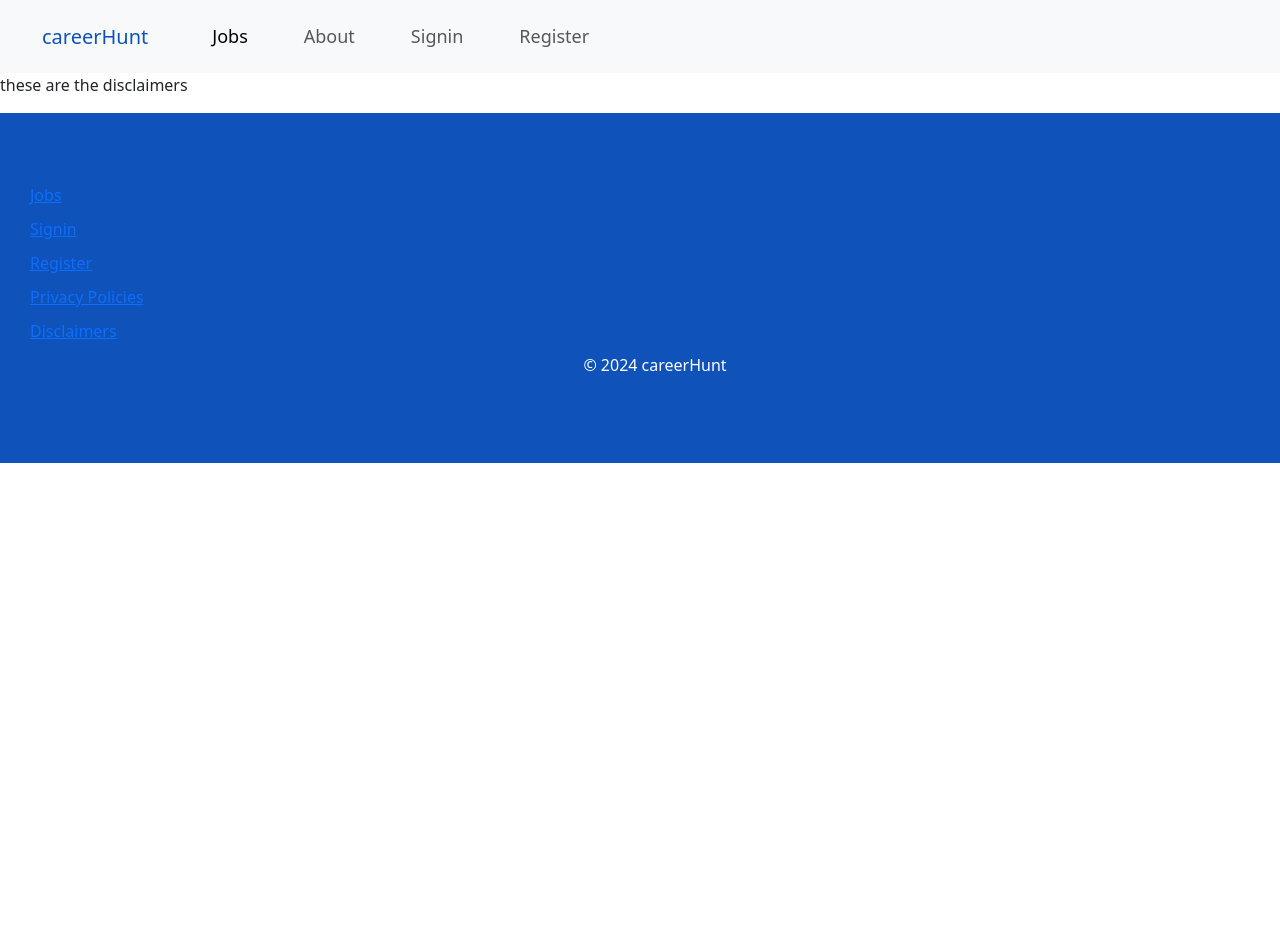
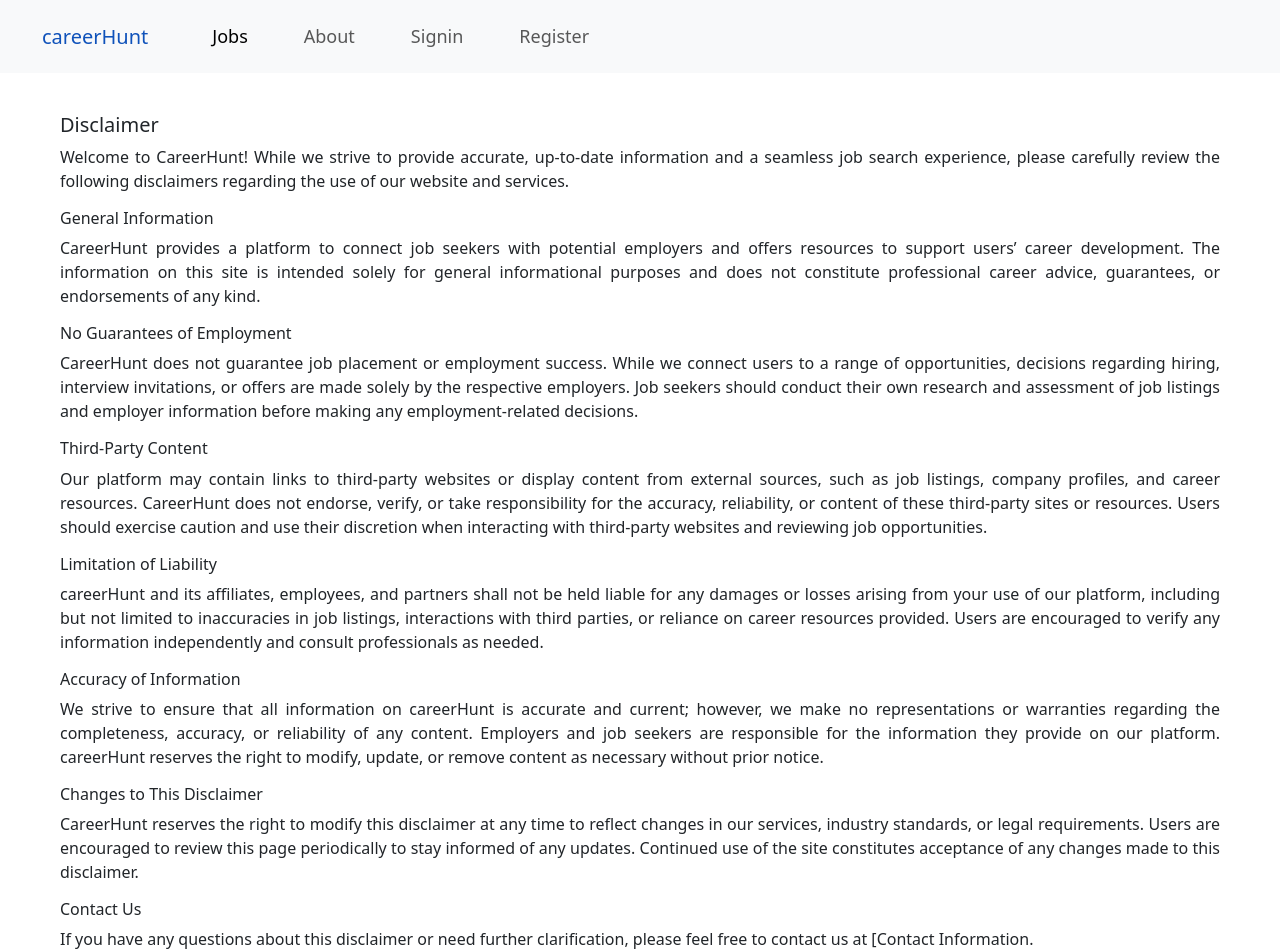
Before and after one commit to A-O-Emmanuel/careerhunt-front-end, a React (Vite) app: page /disclaimers in a window 1280 px wide. Shown: the top 952 px of the page. Before the commit the page ends 800 px from the top, so only its background shows below. Built offline with nearby package versions, Linux system fonts and the light colour scheme.

Commit message:
added content to the about, disclaimer and privcay policy pages

```diff
--- a/src/components/About.jsx
+++ b/src/components/About.jsx
@@ -5,7 +5,45 @@ function About() {
     return (
         <>
         <Header />
-        <p>This is the about page</p>
+        <div className="about">
+        <h5>About careerHunt</h5>
+        <p>Welcome to CareerHunt, your comprehensive platform for discovering career opportunities and advancing your professional journey.
+            Our mission is to connect ambitious job seekers with meaningful roles and help organizations find top talent to drive their success.
+            We believe in simplifying the job search process and empowering you to navigate your career with confidence and clarity.
+        </p>
+        <h6>Why careerHunt?</h6>
+        <p>
+        CareerHunt is more than a job board; it’s a community built to support your career growth.
+        Whether you’re a recent graduate starting out, an experienced professional seeking a change,
+        or a recruiter searching for exceptional candidates, we’ve got you covered.
+        Our platform combines intelligent job-matching technology with a wealth of resources designed to make your search more efficient and effective.
+        </p>
+
+        <h6>What We Offer</h6>
+        <ul>
+            <li><span><b>Tailored Job Matches:</b></span> We understand that every career path is unique.
+                Our advanced matching algorithm ensures that the opportunities you see align with your skills, experience, and career goals.
+            </li>
+            <li><span><b>Career Resources & Insights:</b></span> Access guides, articles, and expert tips on everything from resume writing and
+                interview preparation to skill development and industry insights.
+            </li>
+            <li>
+                <span><b>Employer Connections:</b></span> Our platform connects you with reputable employers across various industries,
+                giving you the chance to explore diverse opportunities and find the right fit for your professional journey.
+            </li>
+            <li>
+                <span><b>Supportive Community:</b></span> At CareerHunt, we’re dedicated to building a supportive space where professionals and companies can connect and grow.
+                Join a network of motivated individuals and organizations, all working together to elevate career success.
+            </li>
+        </ul>
+
+        <h6>Join the Hunt for Your Next Career Move</h6>
+        <p>
+            At CareerHunt, we’re committed to making your job search experience productive,
+            enjoyable, and rewarding. Whether you’re actively looking or just exploring possibilities, we’re here to help you find your next opportunity.
+            Start your journey with CareerHunt today and take the next step towards your career aspirations.
+        </p>
+        </div>
         <Footer />
         </>
     )
--- a/src/components/Disclaimers.jsx
+++ b/src/components/Disclaimers.jsx
@@ -5,7 +5,88 @@ function Disclaimers() {
     return (
         <>
             <Header />
-            <p>these are the disclaimers</p>
+
+            <div className="disclaimer">
+            <h5>
+                Disclaimer
+            </h5>
+            <p>
+                Welcome to CareerHunt! While we strive to provide accurate,
+                up-to-date information and a seamless job search experience,
+                please carefully review the following disclaimers regarding the use of our website and services.
+            </p>
+
+            <h6>
+                General Information
+            </h6>
+            <p>
+            CareerHunt provides a platform to connect job seekers with potential employers and offers resources to support users’ career development.
+            The information on this site is intended solely for general informational purposes and does not constitute professional career advice,
+            guarantees, or endorsements of any kind.
+            </p>
+
+            <h6>
+                No Guarantees of Employment
+            </h6>
+
+            <p>
+                CareerHunt does not guarantee job placement or employment success.
+                While we connect users to a range of opportunities, decisions regarding hiring,
+                interview invitations, or offers are made solely by the respective employers.
+                Job seekers should conduct their own research and assessment of job listings and employer information before making any employment-related decisions.
+            </p>
+
+            <h6>
+                Third-Party Content
+            </h6>
+
+            <p>
+                Our platform may contain links to third-party websites or display content from external sources,
+                such as job listings, company profiles, and career resources. CareerHunt does not endorse,
+                verify, or take responsibility for the accuracy, reliability, or content of these third-party sites or resources.
+                Users should exercise caution and use their discretion when interacting with third-party websites and reviewing job opportunities.
+            </p>
+
+            <h6>
+                Limitation of Liability
+            </h6>
+
+            <p>
+            careerHunt and its affiliates, employees, and partners shall not be held liable for any damages or losses arising from your use of our platform,
+            including but not limited to inaccuracies in job listings, interactions with third parties, or reliance on career resources provided.
+            Users are encouraged to verify any information independently and consult professionals as needed.
+            </p>
+
+            <h6>
+                Accuracy of Information
+            </h6>
+
+            <p>
+            We strive to ensure that all information on careerHunt is accurate and current; however,
+            we make no representations or warranties regarding the completeness, accuracy, or reliability of any content.
+            Employers and job seekers are responsible for the information they provide on our platform.
+            careerHunt reserves the right to modify, update, or remove content as necessary without prior notice.
+            </p>
+
+            <h6>
+                Changes to This Disclaimer
+            </h6>
+
+            <p>
+            CareerHunt reserves the right to modify this disclaimer at any time to reflect changes in our services,
+            industry standards, or legal requirements. Users are encouraged to review this page periodically to stay informed of any updates.
+            Continued use of the site constitutes acceptance of any changes made to this disclaimer.
+            </p>
+
+            <h6>
+                Contact Us
+            </h6>
+
+            <p>
+                If you have any questions about this disclaimer or need further clarification, please feel free to contact us at [Contact Information.
+            </p>
+
+            </div>
             <Footer />
         </>
     )
--- a/src/components/Navigation.jsx
+++ b/src/components/Navigation.jsx
@@ -28,7 +28,6 @@ function handleSubmit(e) {
    //console.log(citySearch)
    e.preventDefault()
 }
-
 
 
 useEffect( function () {
--- a/src/components/PrivacyPolicy.jsx
+++ b/src/components/PrivacyPolicy.jsx
@@ -6,7 +6,45 @@ function PrivacyPolicy() {
     return (
         <>
             <Header />
-            <p>This is the privacy policy</p>
+            <div className="privacy">
+            <h5>
+                Privacy Policy
+            </h5>
+            <h6>Effective Date: 2024</h6>
+
+            <p>
+            At CareerHunt, we respect your privacy and are committed to protecting your personal information.
+            This Privacy Policy outlines the types of data we collect, how we use it,
+            and the steps we take to safeguard your information. By using our website or services, you agree to the terms outlined in this policy.
+            </p>
+
+            <h6>
+            1. Information We Collect
+            </h6>
+
+            <p>
+            We collect information to enhance our services, improve your user experience, and connect job seekers with employers.
+            The types of information we may collect include:
+            </p>
+
+            <ul>
+                <li>
+                    <span> <b>Personal Information:</b> </span>Information you provide when registering,
+                    as your name, email address, phone number, and resume details.
+                </li>
+                <li>
+                    <span><b>Profile and Career Information:</b></span> Details related to your job history, skills, and preferences, which help us personalize job matches.
+                </li>
+                <li>
+                    <span><b>Usage Data:</b></span> Information collected automatically when you use our site, such as IP address, browser type, device information, and browsing behavior.
+                </li>
+                <li>
+                    <span><b>Cookies and Tracking Technologies:</b></span> We use cookies, pixels, and similar technologies to track your usage and provide a customized experience.
+                You may disable cookies in your browser settings, though this may affect certain functionalities of our site.
+                </li>
+            </ul>
+            </div>
+
             <Footer />
         </>
     )
--- a/src/index.css
+++ b/src/index.css
@@ -180,6 +180,17 @@ body {
     background-color: #fff;
 }
 
+.about,
+.disclaimer,
+.privacy {
+    padding-top: 40px;
+    padding-bottom: 40px;
+    padding-left: 60px;
+    padding-right: 60px;
+    text-align: justify;
+}
+
+
 
 
 
```
